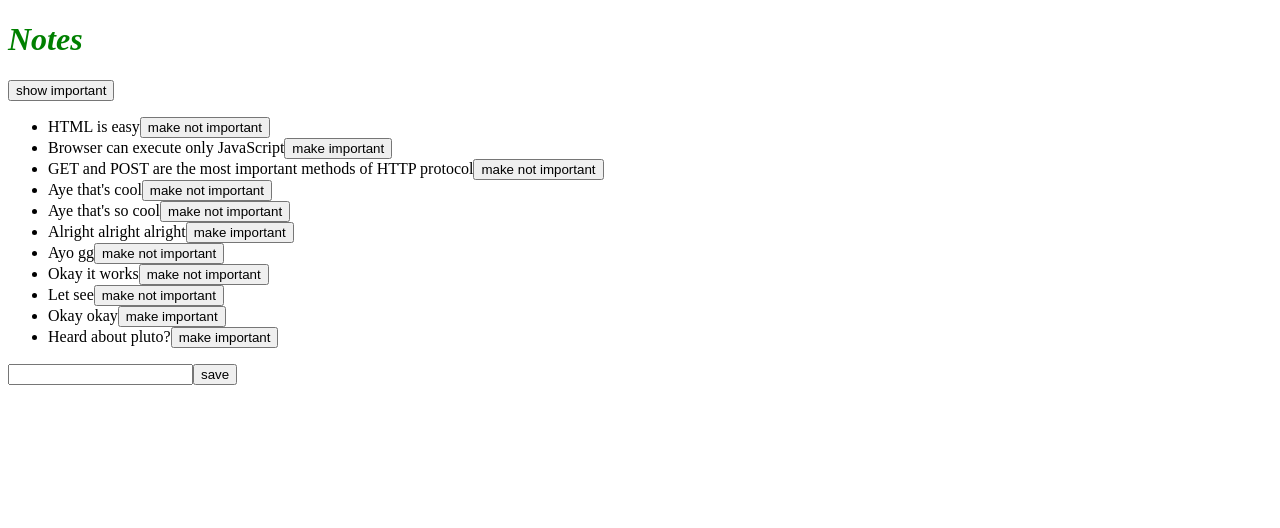
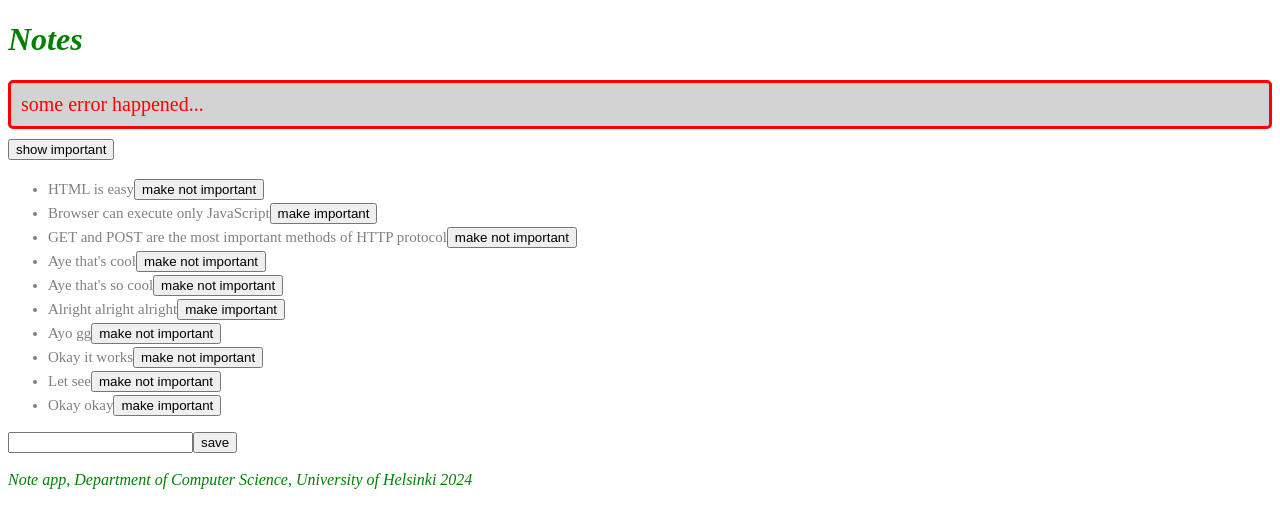
Before and after one commit to JasperKS/Fullstack-Open, a React (Vite) app in the folder example/notes/: page / in a window 1280 px wide. Shown: the top 528 px of the page. Built offline with nearby package versions, Linux system fonts and the light colour scheme; data requests are answered from the project's data file.

Commit message:
css stylings added

```diff
--- a/example/notes/db.json
+++ b/example/notes/db.json
@@ -49,11 +49,6 @@
       "id": "2677",
       "content": "Okay okay",
       "important": false
-    },
-    {
-      "id": "503c",
-      "content": "Heard about pluto?",
-      "important": false
     }
   ]
 }
--- a/example/notes/src/App.jsx
+++ b/example/notes/src/App.jsx
@@ -1,12 +1,16 @@
 import React, { useState, useEffect } from 'react';
 import axios from 'axios';
 import Note from './components/Note';
-import noteService from './services/notes'
+import noteService from './services/notes';
+import Notification from './components/Notification'
+import Footer from './components/Footer'
 
 const App = () => {
   const [notes, setNotes] = useState([])
   const [newNote, setNewNote] = useState('');
   const [showAll, setShowAll] = useState(true);
+  const [errorMessage, setErrorMessage] = useState('some error happened...');
+
 
   useEffect(() => {
     noteService
@@ -42,7 +46,10 @@
         setNotes(notes.map(note => note.id === id ? returnedNote : note))
       })
       .catch(error => {
-        alert (`the note '${note.content}' was already delete from server`)
+        setErrorMessage (`Note '${note.content}' was already removed from server`)
+        setTimeout(() => {
+          setErrorMessage(null)
+        }, 5000)
         setNotes(notes.filter(n => n.id !== id))
       })
   }
@@ -58,6 +65,7 @@
   return (
     <div>
       <h1>Notes</h1>
+      <Notification message={errorMessage}/>
       <div>
         <button onClick={() => setShowAll(!showAll)}>
           show {showAll ? 'important' : 'all'}
@@ -78,6 +86,7 @@
           onChange={handleNoteChange}/>
         <button type="submit">save</button>
       </form>
+      <Footer />
     </div>
   )
 }
--- /dev/null
+++ b/example/notes/src/components/Footer.jsx
@@ -0,0 +1,16 @@
+const Footer = () => {
+    const footerStyle = {
+        color: 'green',
+        fontStyle: 'italic',
+        fontSize: 16
+    }
+
+    return (
+        <div style={footerStyle}>
+            <br />
+            <em>Note app, Department of Computer Science, University of Helsinki 2024</em>
+        </div>
+    )
+}
+
+export default Footer
--- a/example/notes/src/components/Note.jsx
+++ b/example/notes/src/components/Note.jsx
@@ -2,7 +2,7 @@
   const label = note.important
     ? 'make not important' : 'make important'
   return (
-    <li>
+    <li className='note'>
       {note.content}
       <button onClick={toggleImportance}>{label}</button>
     </li>
--- /dev/null
+++ b/example/notes/src/components/Notification.jsx
@@ -0,0 +1,13 @@
+const Notification = ({ message }) => {
+    if (message == null) {
+      return null
+    }
+
+    return (
+      <div className='error'>
+        {message}
+      </div>
+    )
+  }
+
+export default Notification
--- a/example/notes/src/index.css
+++ b/example/notes/src/index.css
@@ -2,3 +2,19 @@
     color:green ;
     font-style: italic;
 }
+
+.note {
+    color: grey;
+    padding-top: 3px;
+    font-size: 15px;
+}
+
+.error {
+    color: red;
+    background: lightgrey;
+    font-size: 20px;
+    border-style: solid;
+    border-radius: 5px;
+    padding: 10px;
+    margin-bottom: 10px;
+}
```
